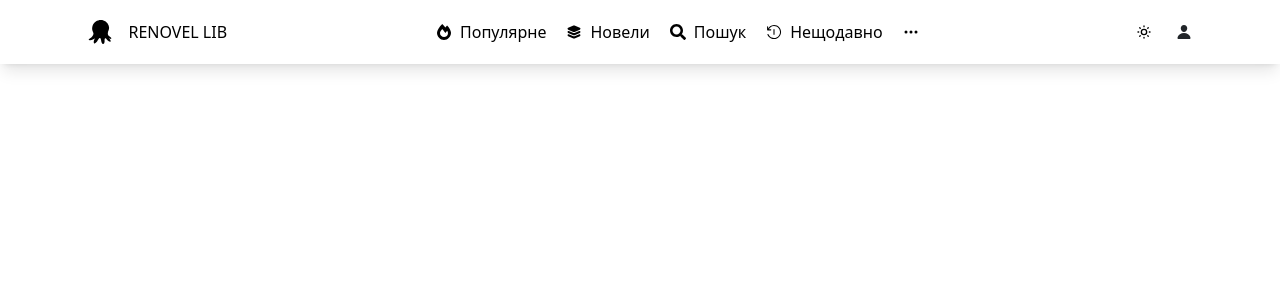
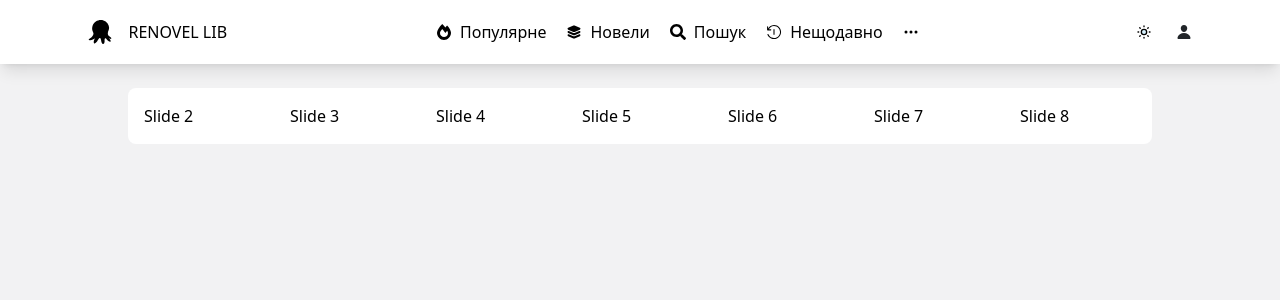
Before and after one commit to Segnities/next-webnovel-frontend, a Next.js app: page / in a window 1280 px wide. Shown: the top 300 px of the page. Built offline with nearby package versions, Linux system fonts and the light colour scheme.

Commit message:
swiper basic config

```diff
--- a/app/page.tsx
+++ b/app/page.tsx
@@ -1,9 +1,13 @@
-import Foo from "@/components/FooThemeColor";
+import MaterialYouSwiper from "@/components/UI/MaterialYouSwiper";
 
 export default function Home() {
   return (
-    <main className="w-full h-5">
-
+    <main className="w-full min-h-screen dark:bg-richBlack bg-ghostWhite">
+      <div className="flex flex-col items-center py-6">
+        <section className="dark:bg-eerieBlack bg-white w-[80vw] rounded-lg p-4">
+          <MaterialYouSwiper />
+        </section>
+      </div>
     </main>
   );
 }
--- a/components/UI/HeaderContentLg.tsx
+++ b/components/UI/HeaderContentLg.tsx
@@ -56,7 +56,8 @@ export default function HeaderContentLg() {
                   horizontal: 'right',
                }}
                sx={{
-                  fontSize: "13px"
+                  fontSize: "13px",
+                  top: "2rem"
                }}
             >
                <nav aria-label="news question-answers feedback">
--- /dev/null
+++ b/components/UI/MaterialYouSwiper.tsx
@@ -0,0 +1,112 @@
+'use client'
+
+import { useTheme } from '@mui/material';
+
+import 'swiper/css';
+import { A11y, Autoplay, Scrollbar } from 'swiper/modules';
+import { Swiper, SwiperSlide } from 'swiper/react';
+
+const slides = [
+   {
+      id: 1,
+      title: "Slide 1",
+      description: "This is the first slide",
+      bgColor: "#E3F2FD",
+   },
+   {
+      id: 2,
+      title: "Slide 2",
+      description: "This is the second slide",
+      bgColor: "#FFCDD2",
+   },
+   {
+      id: 3,
+      title: "Slide 3",
+      description: "This is the third slide",
+      bgColor: "#C8E6C9",
+   },
+   {
+      id: 4,
+      title: "Slide 4",
+      description: "This is the second slide",
+      bgColor: "#FFCDD2",
+   },
+   {
+      id: 5,
+      title: "Slide 5",
+      description: "This is the third slide",
+      bgColor: "#C8E6C9",
+   },
+   {
+      id: 6,
+      title: "Slide 6",
+      description: "This is the second slide",
+      bgColor: "#FFCDD2",
+   },
+   {
+      id: 7,
+      title: "Slide 7",
+      description: "This is the third slide",
+      bgColor: "#C8E6C9",
+   },
+   {
+      id: 8,
+      title: "Slide 8",
+      description: "This is the second slide",
+      bgColor: "#FFCDD2",
+   },
+   {
+      id: 9,
+      title: "Slide 9",
+      description: "This is the third slide",
+      bgColor: "#C8E6C9",
+   },
+   {
+      id: 10,
+      title: "Slide 10",
+      description: "This is the third slide",
+      bgColor: "#C8E6C9",
+   },
+   {
+      id: 11,
+      title: "Slide 11",
+      description: "This is the second slide",
+      bgColor: "#FFCDD2",
+   },
+   {
+      id: 12,
+      title: "Slide 12",
+      description: "This is the third slide",
+      bgColor: "#C8E6C9",
+   },
+   {
+      id: 13,
+      title: "Slide 13",
+      description: "This is the third slide",
+      bgColor: "#C8E6C9",
+   },
+];
+
+export default function MaterialYouSwiper() {
+   const theme = useTheme();
+   return (
+      <Swiper
+         modules={[Autoplay, A11y, Scrollbar]}
+         spaceBetween={30}
+         slidesPerView={7}
+         scrollbar={{ draggable: true }}
+         onSwiper={(swiper) => console.log(swiper)}
+         onSlideChange={() => console.log('slide change')}
+         autoplay={{delay: 4500}}
+         pagination={{
+            type: "progressbar"
+         }}
+      >
+         {
+            slides.map(slide => (
+               <SwiperSlide key={slide.id}>{slide.title}</SwiperSlide>
+            ))
+         }
+      </Swiper>
+   );
+}
--- a/tailwind.config.ts
+++ b/tailwind.config.ts
@@ -8,16 +8,21 @@ const config: Config = {
     "./app/**/*.{js,ts,jsx,tsx,mdx}",
   ],
   theme: {
-    colors: {
-      "gunmetal": "#212529",
-      "silver": "#BFBFBF"
-    },
     extend: {
       backgroundImage: {
         "gradient-radial": "radial-gradient(var(--tw-gradient-stops))",
         "gradient-conic":
           "conic-gradient(from 180deg at 50% 50%, var(--tw-gradient-stops))",
       },
+      colors: {
+        "gunmetal": "#212529",
+        "silver": "#BFBFBF",
+        "richBlack": "#0A0A0A",
+        "dimGray": "#444444",
+        "lightGray": "#f2f2f2",
+        "eerieBlack": "#1c1c1c",
+        "ghostWhite": "#F2F2F3"
+      }
     },
   },
   plugins: [],
```
Also changed, not shown: data/muiCarouselImages.ts (added, +15 -0 lines).
